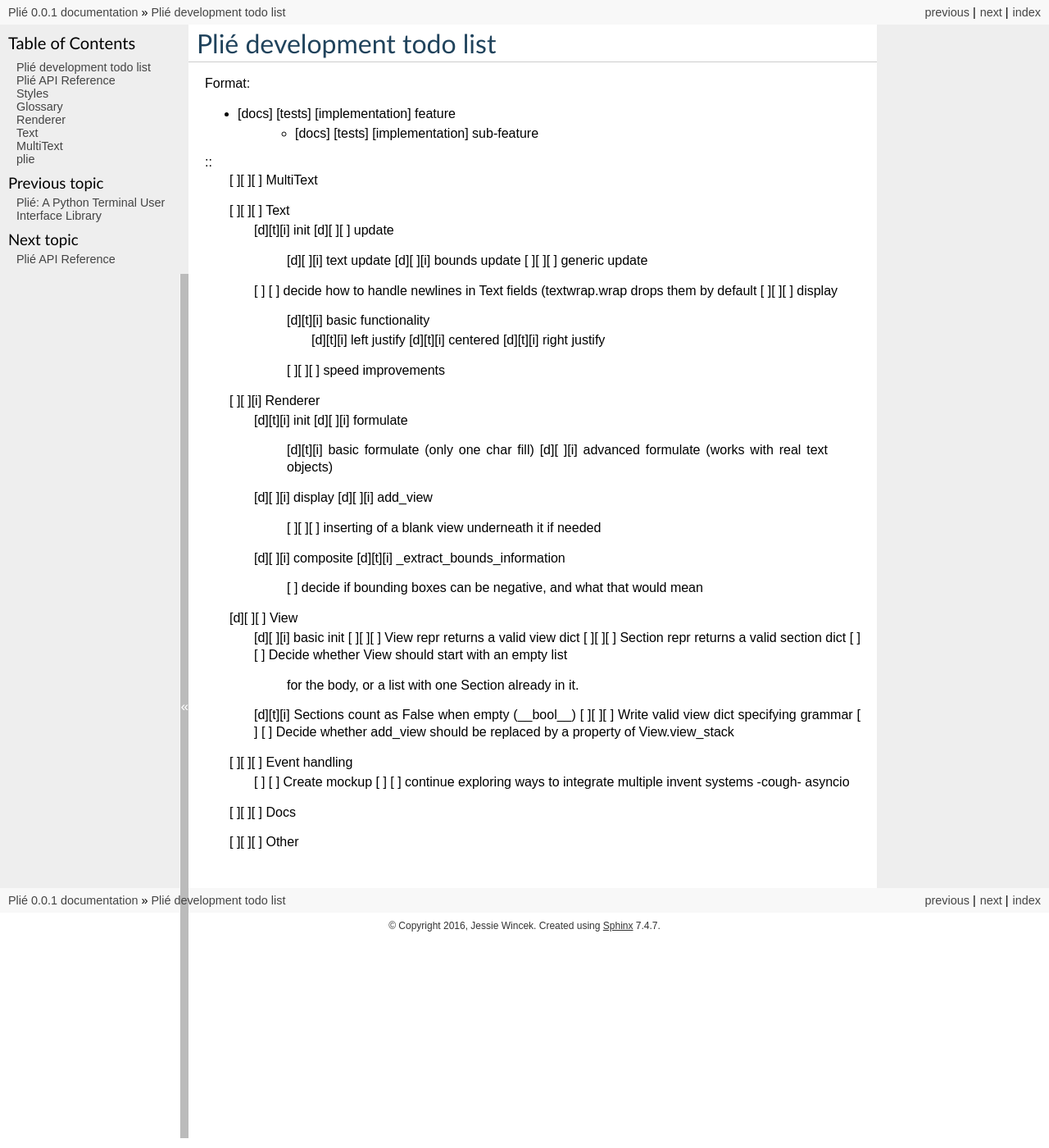
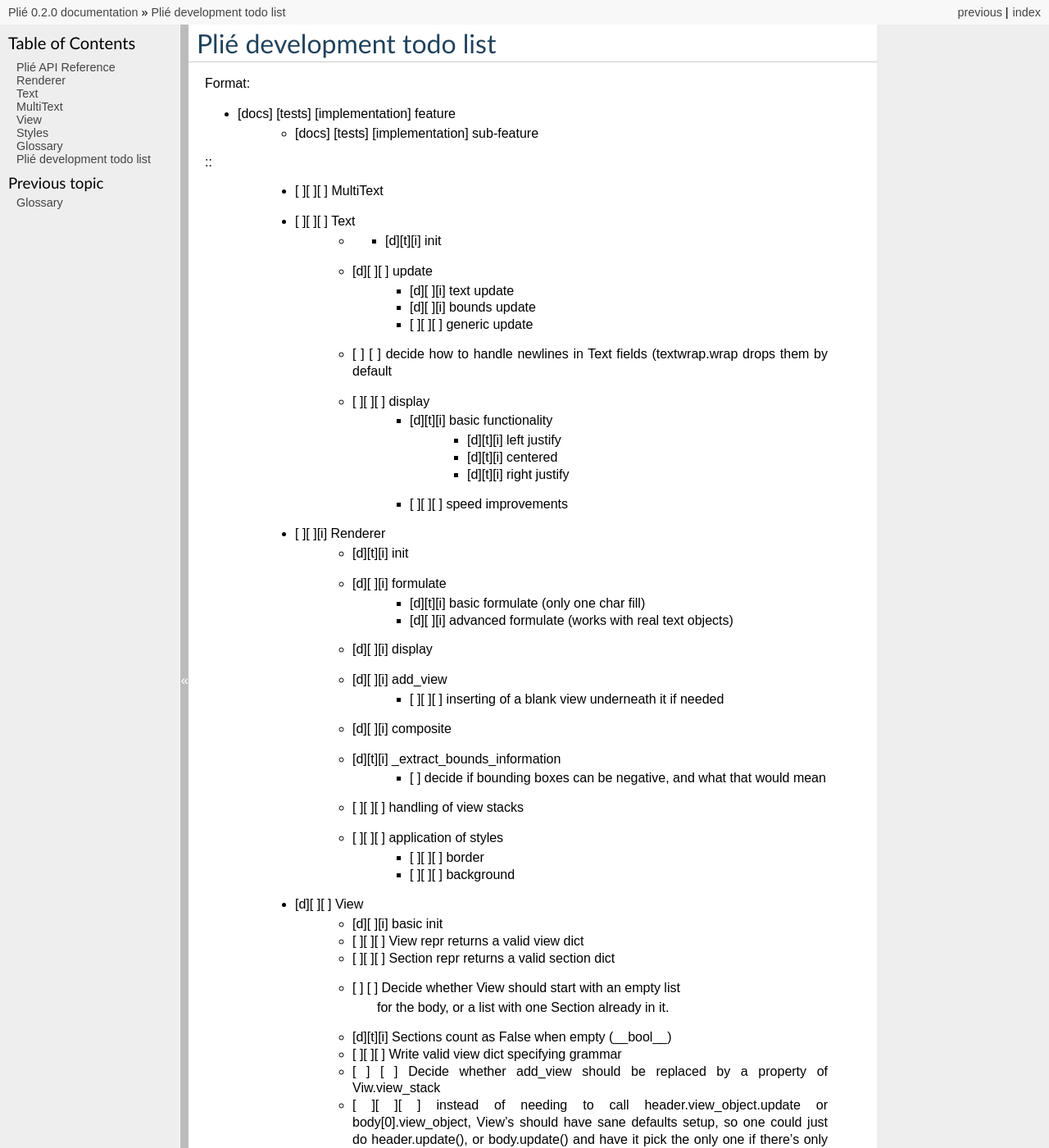
Before and after one commit to jbwincek/Plie, a Sphinx documentation site: the page built from docs/development_todo_list.rst, in a window 1280 px wide and 1400 px high. Shown: the whole window at 82% size. Built offline with Sphinx 7.4.7, drawn with Linux system fonts in a browser that asks for light colours; pages that are not in the unit, such as notebooks, are missing from menus; some of the changed text lies outside the part shown.

Commit message:
Updated documentation, enhanced example, mocked up navigable, and other minor changes

```diff
--- a/README.rst
+++ b/README.rst
@@ -66,8 +66,7 @@
 ------------------------------
     * `Blessings`_ by Eric Rose
     * `Blessed`_ by Jeff Quast
-    * `Curtsies`_ by Thomas Ballinger (the spiritual predecessor to Plié and where the name
-    derives from)
+    * `Curtsies`_ by Thomas Ballinger (the spiritual predecessor to Plié and where the name derives from)
     * `npyscreen`_ by Nicholas Cole
     * `urwid`_ by Ian Ward et al
 
@@ -80,3 +79,4 @@
 
 
 **Plié is in early alpha currently**
+The files with mockup or variations there of in the filename in the ``Plie/experimental`` directory, contain writings and experiments on the creation of various components of Plié.
--- a/docs/conf.py
+++ b/docs/conf.py
@@ -67,9 +67,9 @@
 # built documents.
 #
 # The short X.Y version.
-version = '0.0.1'
+version = '0.2.0'
 # The full version, including alpha/beta/rc tags.
-release = '0.0.1'
+release = '0.2.0'
 
 # The language for content autogenerated by Sphinx. Refer to documentation
 # for a list of supported languages.
@@ -86,18 +86,18 @@
 
 # List of patterns, relative to source directory, that match files and
 # directories to ignore when looking for source files.
-exclude_patterns = ['_build']
+exclude_patterns = ['_build', '../example.py']
 
 # The reST default role (used for this markup: `text`) to use for all
 # documents.
 #default_role = None
 
 # If true, '()' will be appended to :func: etc. cross-reference text.
-#add_function_parentheses = True
+add_function_parentheses = True
 
 # If true, the current module name will be prepended to all description
 # unit titles (such as .. function::).
-#add_module_names = True
+add_module_names = True
 
 # If true, sectionauthor and moduleauthor directives will be shown in the
 # output. They are ignored by default.
@@ -229,7 +229,7 @@
 #html_search_scorer = 'scorer.js'
 
 # Output file base name for HTML help builder.
-htmlhelp_basename = 'Plidoc'
+htmlhelp_basename = 'Pliedoc'
 
 # -- Options for LaTeX output ---------------------------------------------
 
@@ -251,7 +251,7 @@
 # (source start file, target name, title,
 #  author, documentclass [howto, manual, or own class]).
 latex_documents = [
-    (master_doc, 'Pli.tex', 'Plié Documentation',
+    (master_doc, 'Plie.tex', 'Plié Documentation',
      'Jessie Wincek', 'manual'),
 ]
 
@@ -281,7 +281,7 @@
 # One entry per manual page. List of tuples
 # (source start file, name, description, authors, manual section).
 man_pages = [
-    (master_doc, 'pli', 'Plié Documentation',
+    (master_doc, 'plie', 'Plié Documentation',
      [author], 1)
 ]
 
@@ -295,8 +295,8 @@
 # (source start file, target name, title, author,
 #  dir menu entry, description, category)
 texinfo_documents = [
-    (master_doc, 'Pli', 'Plié Documentation',
-     author, 'Pli', 'One line description of project.',
+    (master_doc, 'Plie', 'Plié Documentation',
+     author, 'Jessie Wincek', 'TUI library.',
      'Miscellaneous'),
 ]
 
--- a/docs/development_todo_list.rst
+++ b/docs/development_todo_list.rst
@@ -8,48 +8,47 @@
 
 
 ::
-    [ ][ ][ ] MultiText
-
-    [ ][ ][ ] Text
-        [d][t][i] init
-        [d][ ][ ] update
-            [d][ ][i] text update
-            [d][ ][i] bounds update
-            [ ][ ][ ] generic update
-        [ ]   [ ] decide how to handle newlines in Text fields (textwrap.wrap drops them by default
-        [ ][ ][ ] display
-            [d][t][i] basic functionality
-                [d][t][i] left justify
-                [d][t][i] centered
-                [d][t][i] right justify
-            [ ][ ][ ] speed improvements
-
-    [ ][ ][i] Renderer
-        [d][t][i] init
-        [d][ ][i] formulate
-            [d][t][i] basic formulate (only one char fill)
-            [d][ ][i] advanced formulate (works with real text objects)
-        [d][ ][i] display
-        [d][ ][i] add_view
-            [ ][ ][ ] inserting of a blank view underneath it if needed
-        [d][ ][i] composite
-        [d][t][i] _extract_bounds_information
-            [ ] decide if bounding boxes can be negative, and what that would mean
-
-    [d][ ][ ] View
-        [d][ ][i] basic init
-        [ ][ ][ ] View repr returns a valid view dict
-        [ ][ ][ ] Section repr returns a valid section dict
-        [ ]   [ ] Decide whether View should start with an empty list
+    * [ ][ ][ ] MultiText
+    * [ ][ ][ ] Text
+        * * [d][t][i] init
+        * [d][ ][ ] update
+            * [d][ ][i] text update
+            * [d][ ][i] bounds update
+            * [ ][ ][ ] generic update
+        * [ ]   [ ] decide how to handle newlines in Text fields (textwrap.wrap drops them by default
+        * [ ][ ][ ] display
+            * [d][t][i] basic functionality
+                * [d][t][i] left justify
+                * [d][t][i] centered
+                * [d][t][i] right justify
+            * [ ][ ][ ] speed improvements
+    * [ ][ ][i] Renderer
+        * [d][t][i] init
+        * [d][ ][i] formulate
+            * [d][t][i] basic formulate (only one char fill)
+            * [d][ ][i] advanced formulate (works with real text objects)
+        * [d][ ][i] display
+        * [d][ ][i] add_view
+            * [ ][ ][ ] inserting of a blank view underneath it if needed
+        * [d][ ][i] composite
+        * [d][t][i] _extract_bounds_information
+            * [ ] decide if bounding boxes can be negative, and what that would mean
+        * [ ][ ][ ] handling of view stacks
+        * [ ][ ][ ] application of styles
+            * [ ][ ][ ] border
+            * [ ][ ][ ] background
+    * [d][ ][ ] View
+        * [d][ ][i] basic init
+        * [ ][ ][ ] View repr returns a valid view dict
+        * [ ][ ][ ] Section repr returns a valid section dict
+        * [ ]   [ ] Decide whether View should start with an empty list
                   for the body, or a list with one Section already in it.
-        [d][t][i] Sections count as False when empty (__bool__)
-        [ ][ ][ ] Write valid view dict specifying grammar
-        [ ]   [ ] Decide whether add_view should be replaced by a property of View.view_stack
-
-    [ ][ ][ ] Event handling
-        [ ]   [ ] Create mockup
-        [ ]   [ ] continue exploring ways to integrate multiple invent systems -cough- asyncio
-
-    [ ][ ][ ] Docs
-
-    [ ][ ][ ] Other
+        * [d][t][i] Sections count as False when empty (__bool__)
+        * [ ][ ][ ] Write valid view dict specifying grammar
+        * [ ]   [ ] Decide whether add_view should be replaced by a property of Viw.view_stack
+        * [ ][ ][ ] instead of needing to call header.view_object.update or body[0].view_object, View's should have sane defaults setup, so one could just do header.update(), or body.update() and have it pick the only one if there's only one or the first one if there's multiple. Maybe make one body element user selectably primary?
+   * [ ][ ][ ] Event handling
+        * [ ]   [ ] Create mockup
+        * [ ]   [ ] continue exploring ways to integrate multiple invent systems -cough- asyncio
+    * [ ][ ][ ] Docs
+    * [ ][ ][ ] Other
--- a/plie/__init__.py
+++ b/plie/__init__.py
@@ -2,6 +2,7 @@
 from .text import Text
 from .mutlitext import MultiText
 from .view import Section, View, Bounds, Position
+from .styles import BORDER_STYLE
 
 __title__ = 'plie'
 __version__ = '0.2.0'
```
Also changed, not shown: docs/index.rst (+12 -16 lines), docs/renderer.rst (+4 -41 lines), docs/text.rst (+5 -7 lines), docs/view.rst (added, +17 -0 lines), example.py (+33 -31 lines), 6 other files.
